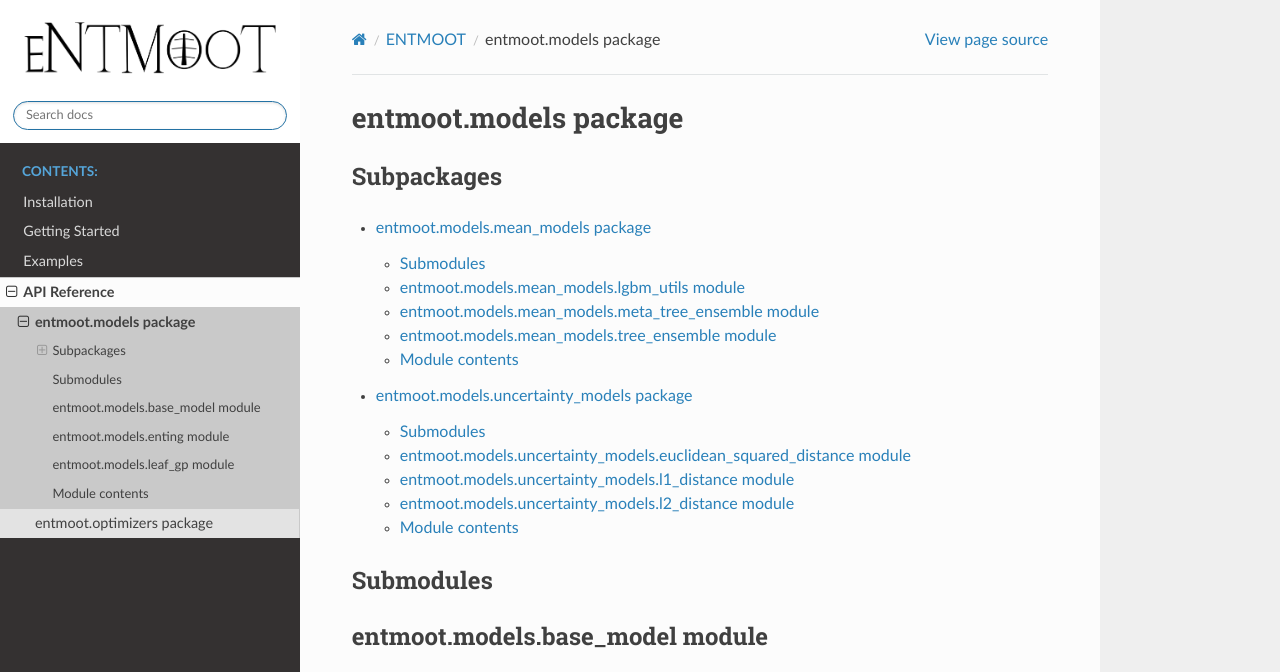
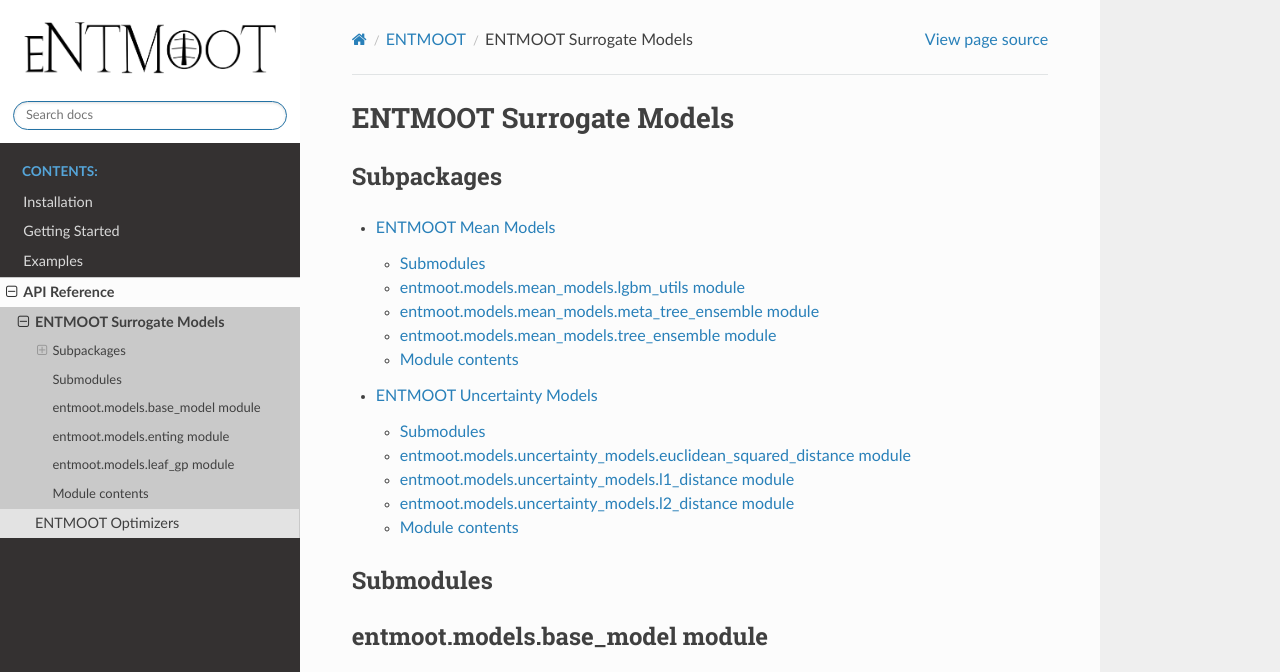
Before and after one commit to cog-imperial/entmoot, a Sphinx documentation site: the page built from docs/apidoc/entmoot.models.rst, in a window 1280 px wide and 900 px high, cut to the strip 0-672 px from the top of the window. Built offline with Sphinx 7.4.7 and the Read the Docs theme 2.0.0, drawn with Linux system fonts in a browser that asks for light colours.

```diff
--- a/docs/apidoc/entmoot.models.mean_models.rst
+++ b/docs/apidoc/entmoot.models.mean_models.rst
@@ -1,4 +1,4 @@
-entmoot.models.mean\_models package
+ENTMOOT Mean Models
 ===================================
 
 Submodules
--- a/docs/apidoc/entmoot.models.rst
+++ b/docs/apidoc/entmoot.models.rst
@@ -1,5 +1,5 @@
-entmoot.models package
-======================
+ENTMOOT Surrogate Models
+========================
 
 Subpackages
 -----------
--- a/docs/apidoc/entmoot.models.uncertainty_models.rst
+++ b/docs/apidoc/entmoot.models.uncertainty_models.rst
@@ -1,4 +1,4 @@
-entmoot.models.uncertainty\_models package
+ENTMOOT Uncertainty Models
 ==========================================
 
 Submodules
--- a/docs/apidoc/entmoot.optimizers.rst
+++ b/docs/apidoc/entmoot.optimizers.rst
@@ -1,4 +1,4 @@
-entmoot.optimizers package
+ENTMOOT Optimizers
 ==========================
 
 Submodules
```
Also changed, not shown: docs/apidoc/modules.rst (deleted, +0 -7 lines).
